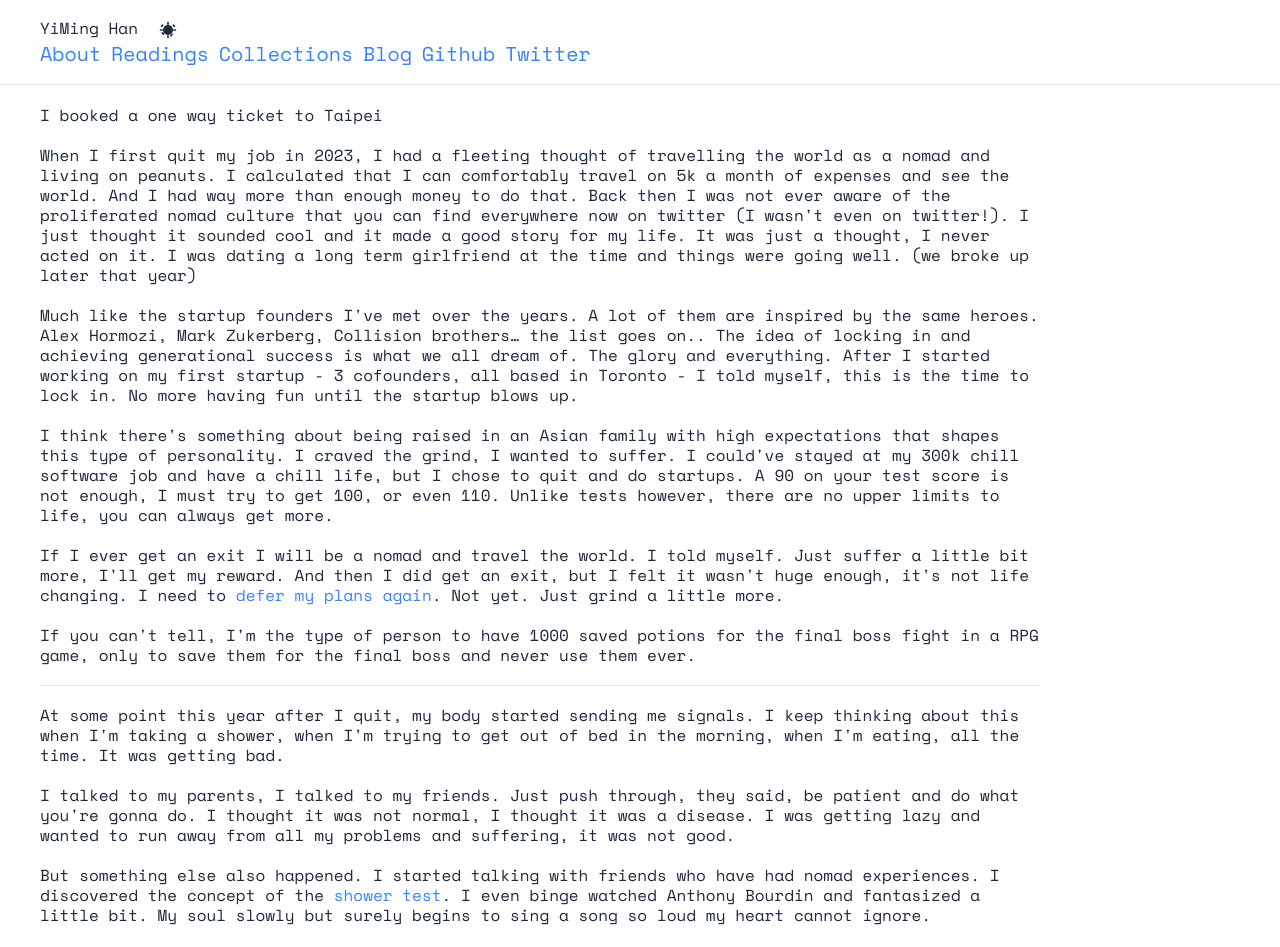
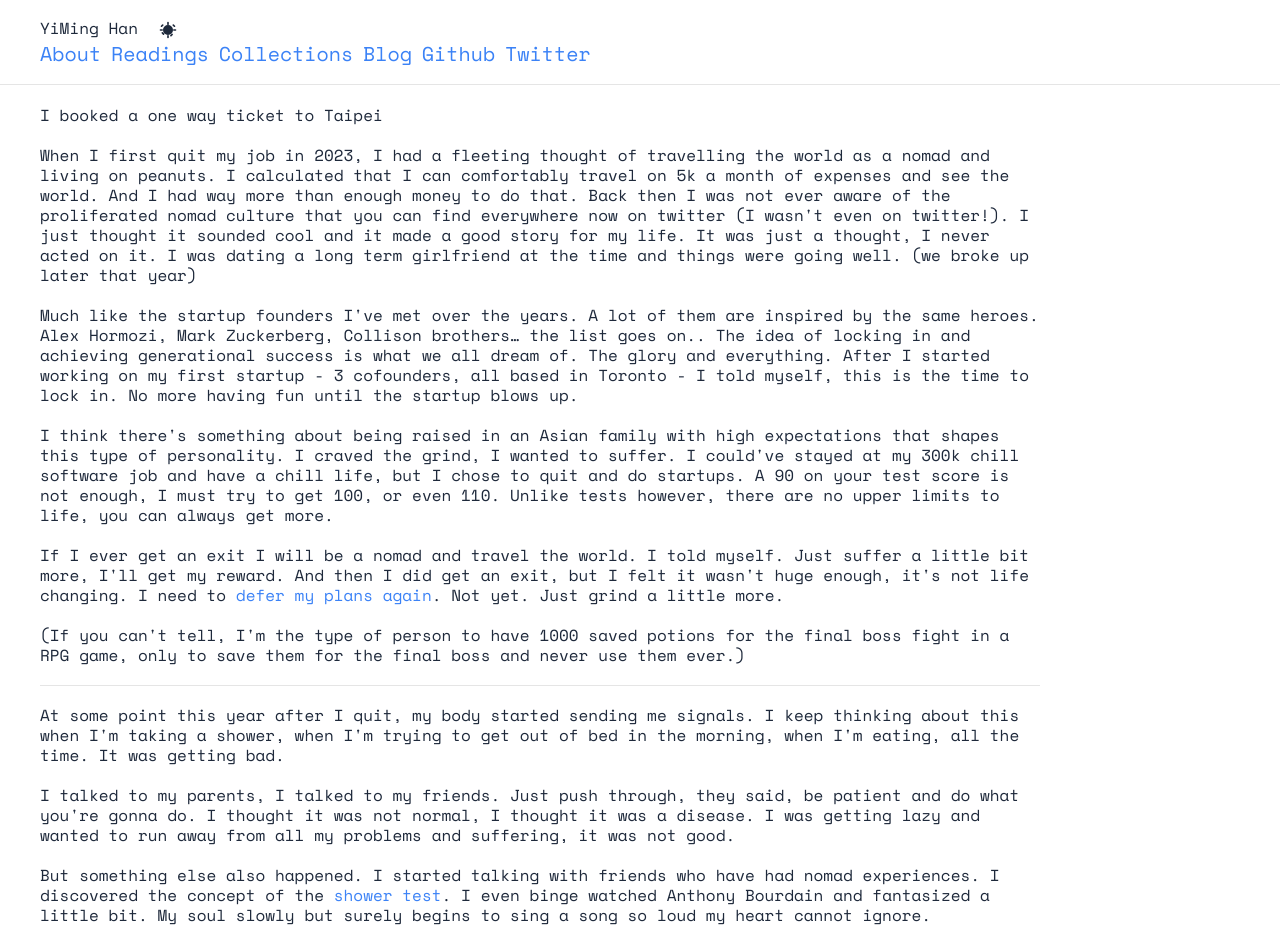
Before and after one commit to yiminghan/yiminghan.com, a Next.js app: page /blog/one-way-ticket-to-taipei in a window 1280 px wide. Shown: the top 947 px of the page. Built offline with nearby package versions, Linux system fonts and the light colour scheme.

Commit message:
fix spelling

```diff
--- a/src/app/blog/one-way-ticket-to-taipei/page.tsx
+++ b/src/app/blog/one-way-ticket-to-taipei/page.tsx
@@ -20,8 +20,8 @@ export default function OneWayTicketToTaipei() {
       <br />
       <p>
         Much like the startup founders I&#39;ve met over the years. A lot of
-        them are inspired by the same heroes. Alex Hormozi, Mark Zukerberg,
-        Collision brothers… the list goes on.. The idea of locking in and
+        them are inspired by the same heroes. Alex Hormozi, Mark Zuckerberg,
+        Collison brothers… the list goes on.. The idea of locking in and
         achieving generational success is what we all dream of. The glory and
         everything. After I started working on my first startup - 3 cofounders,
         all based in Toronto - I told myself, this is the time to lock in. No
@@ -55,9 +55,9 @@ export default function OneWayTicketToTaipei() {
       </p>
       <br />
       <p>
-        If you can&apos;t tell, I&apos;m the type of person to have 1000 saved
+        (If you can&apos;t tell, I&apos;m the type of person to have 1000 saved
         potions for the final boss fight in a RPG game, only to save them for
-        the final boss and never use them ever.
+        the final boss and never use them ever.)
       </p>
       <br />
       <hr className="h-[1px] pb-[19px]" />
@@ -86,7 +86,7 @@ export default function OneWayTicketToTaipei() {
         >
           shower test
         </Link>
-        . I even binge watched Anthony Bourdin and fantasized a little bit. My
+        . I even binge watched Anthony Bourdain and fantasized a little bit. My
         soul slowly but surely begins to sing a song so loud my heart cannot
         ignore.
       </p>
```
